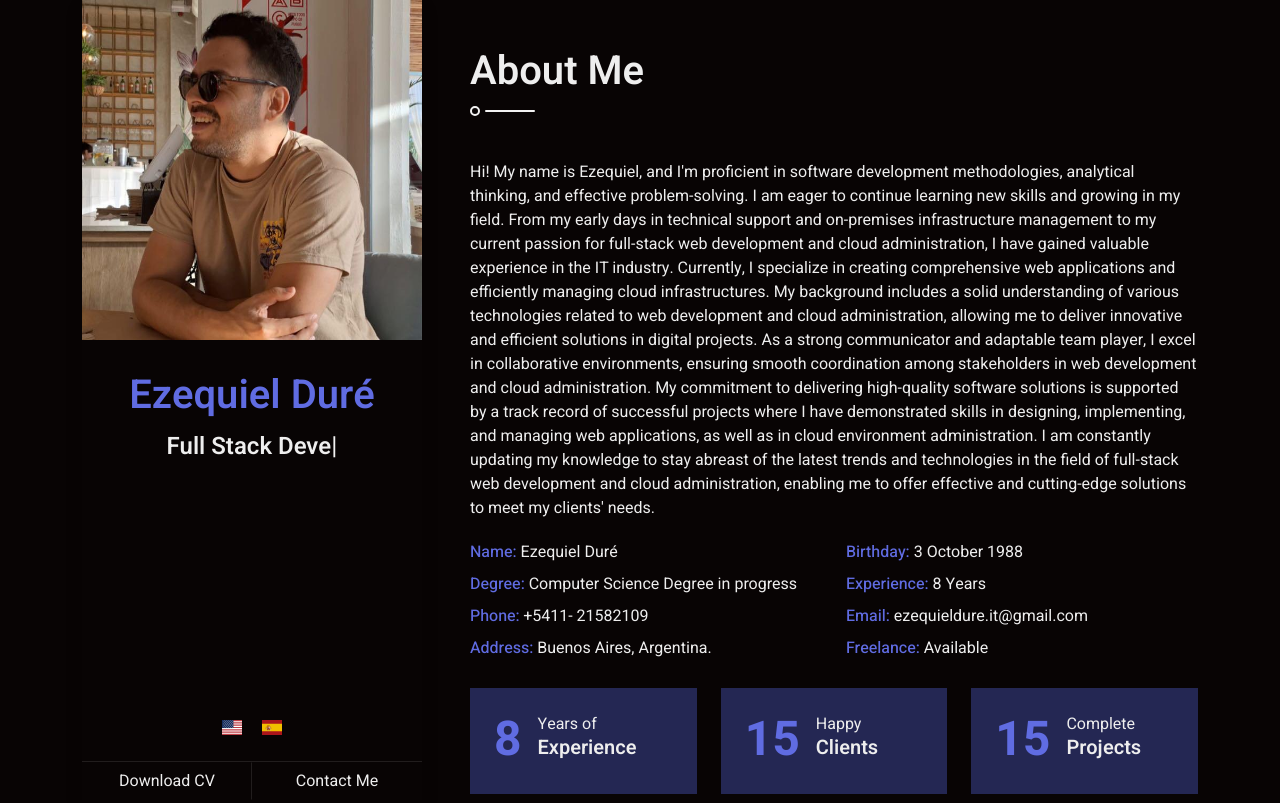
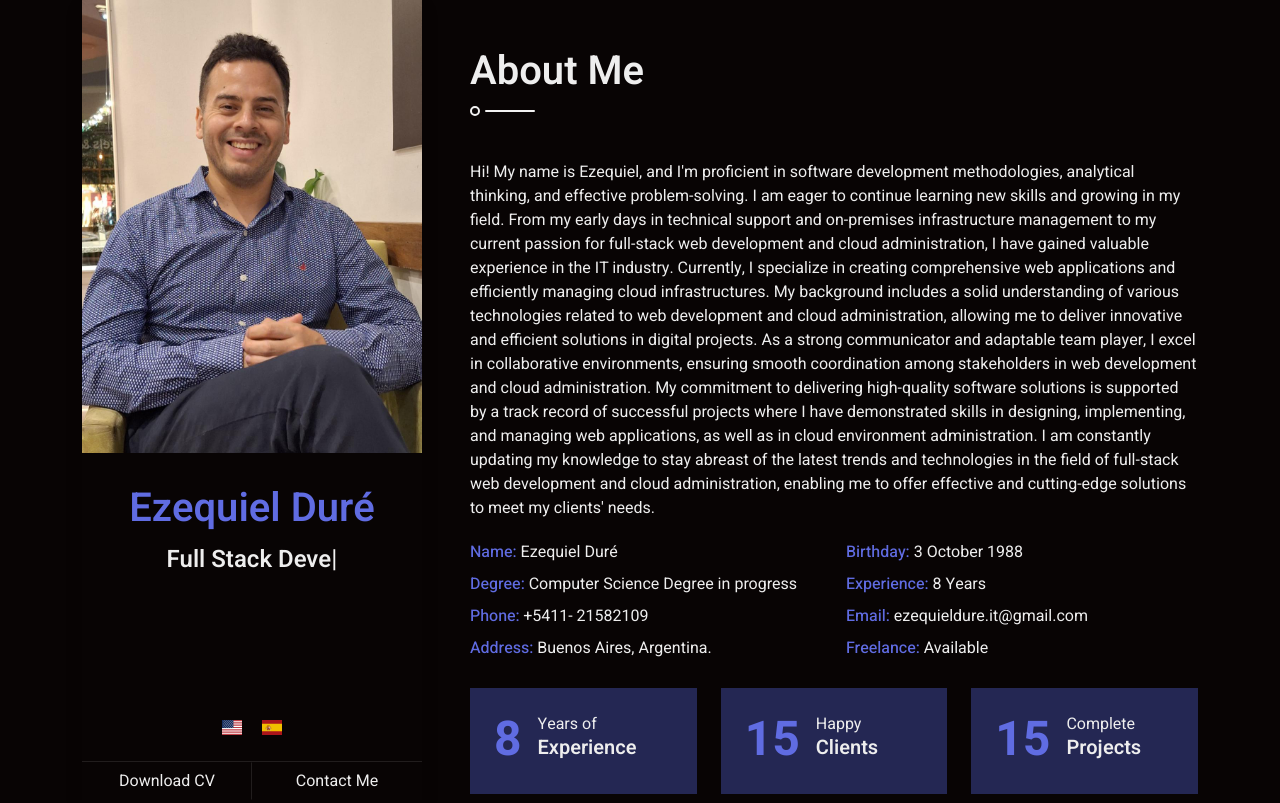
Before and after one commit to ezequieldureit/cv_ezequieldure, a plain HTML site: page index.html in a window 1280 px wide. Shown: the top 803 px of the page. Drawn offline with nearby package versions, Linux system fonts and the light colour scheme.

Commit message:
Actualizacion de foto

```diff
--- a/index.html
+++ b/index.html
@@ -41,7 +41,7 @@
             <div class="row g-5">
                 <div class="col-lg-4 sticky-lg-top vh-100">
                     <div class="d-flex flex-column h-100 text-center overflow-auto shadow">
-                        <img class="w-100 img-fluid mb-4" src="img/profile-image.jpeg" alt="Image">
+                        <img class="w-100 img-fluid mb-4" src="img/profile-photo.jpeg" alt="Image">
                         <h1 class="text-primary mt-2">Ezequiel Duré</h1>
                         <div class="mb-4" style="height: 22px;">
                             <h4 class="typed-text-output d-inline-block text-light"></h4>
```
Also changed, not shown: thanks.html (+1 -1 lines), img/Profile-photo.jpeg (added), 2 other files.
